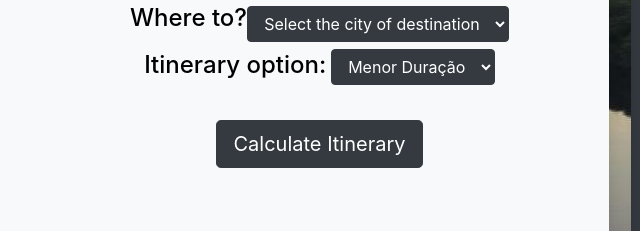
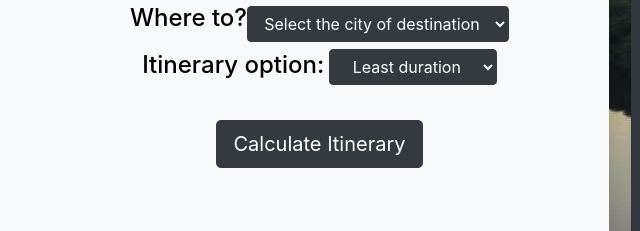
Before and after one commit to charles-serafim/Grafos2_Amazon-Boat-Tour, a plain HTML site: page index.html in a window 1280 px wide. Shown: the part 349-580 px from the top of the page, 601-1241 px from the left. Drawn offline with nearby package versions, Linux system fonts and the light colour scheme.

Commit message:
Update index.html

```diff
--- a/index.html
+++ b/index.html
@@ -92,8 +92,8 @@
                                 </label>
 
                                 <select class="btn btn-dark mb-1" id="routeOption">
-                                    <option value="duration"> Menor Duração </option>
-                                    <option value="price"> Menor Preço </option>
+                                    <option value="duration"> Least duration </option>
+                                    <option value="price"> Least total price </option>
                                 </select>
                             </div>
                         </div>
```
